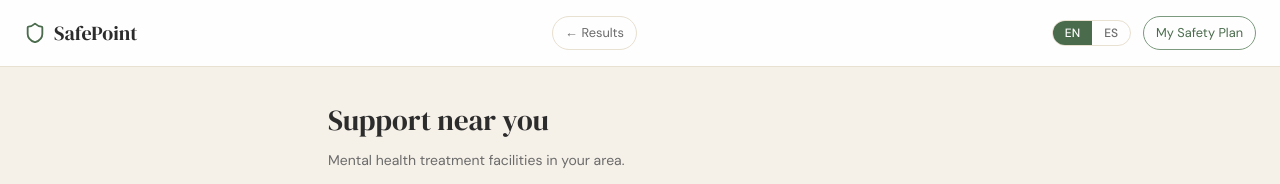
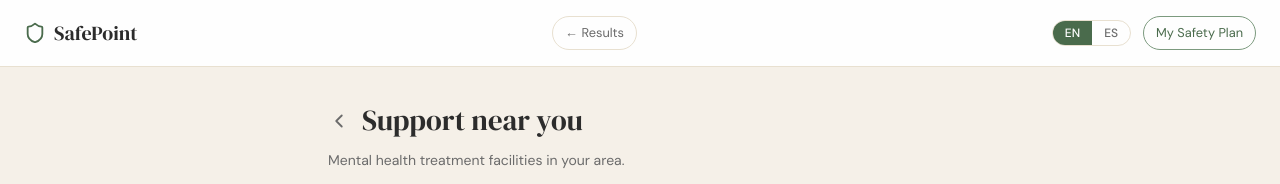
Before and after one commit to asihub/safepoint-ui, a React app: page /resources in a window 1280 px wide. Shown: the top 184 px of the page. Built offline with nearby package versions, Linux system fonts and the light colour scheme; no server answers; the HTML template or start-up script is replaced by a standard one.

Commit message:
SPUI-0033 added back arrow button to facility search page

```diff
--- a/src/pages/Resources.jsx
+++ b/src/pages/Resources.jsx
@@ -1,9 +1,10 @@
 import { useState, useEffect, useRef, useMemo } from 'react'
+import { useNavigate } from 'react-router-dom'
 import { MapContainer, TileLayer, Marker, Popup, useMap } from 'react-leaflet'
 import { useAssessmentContext } from '../App'
 import { useLanguage } from '../hooks/useLanguage.jsx'
 import { getFacilities } from '../api/client'
-import { MapPin, Phone, Loader2, Search } from 'lucide-react'
+import { MapPin, Phone, Loader2, Search, ChevronLeft } from 'lucide-react'
 import 'leaflet/dist/leaflet.css'
 import L from 'leaflet'
 
@@ -112,6 +113,7 @@ function MapUpdaterController({ center, distanceIdx }) {
 }
 
 export default function Resources() {
+  const navigate        = useNavigate()
   const { assessment } = useAssessmentContext()
   const { t, lang }    = useLanguage()
 
@@ -218,9 +220,14 @@ export default function Resources() {
 
   return (
     <div className="flex-1 flex flex-col max-w-2xl mx-auto w-full px-6 py-8">
-      <h2 className="mb-2" style={{ fontFamily: "'DM Serif Display', serif", fontSize: '1.8rem' }}>
-        {t('supportNearYou')}
-      </h2>
+      <div className="flex items-center gap-3 mb-2">
+        <button onClick={() => navigate('/')} style={{ color: 'var(--muted)' }}>
+          <ChevronLeft size={22} />
+        </button>
+        <h2 style={{ fontFamily: "'DM Serif Display', serif", fontSize: '1.8rem' }}>
+          {t('supportNearYou')}
+        </h2>
+      </div>
       <p className="text-sm mb-4" style={{ color: 'var(--muted)' }}>
         {t('resourcesSubtitle')}
       </p>
```
